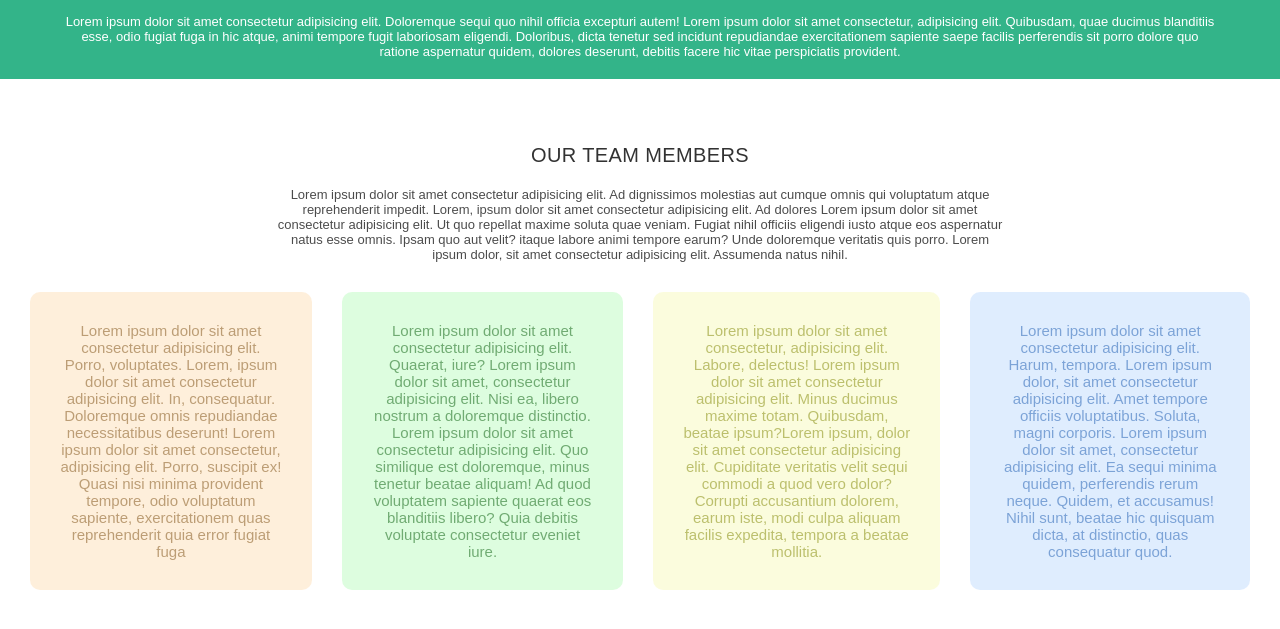
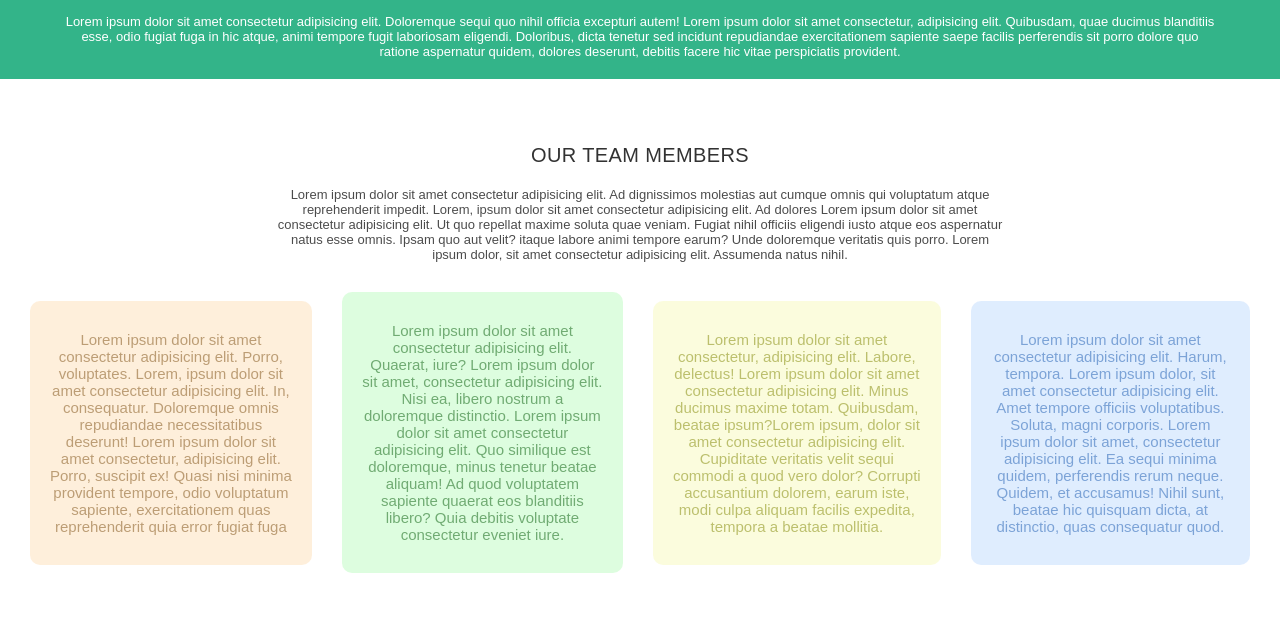
Before and after one commit to 06ajeesh/luminar-28-11-2024, a plain HTML site: page index.html in a window 1280 px wide. Shown: the part 624-1253 px from the top of the page. Drawn offline with Linux system fonts and the light colour scheme.

Commit message:
Update style.css

```diff
--- a/style.css
+++ b/style.css
@@ -132,7 +132,7 @@ nav a:hover{
     gap: 30px;
 }
 .box div {
-    padding: 30px;
+    padding: 30px 20px;
     border-radius: 10px;
     font-weight: 300;
     opacity: 0.7;
```
